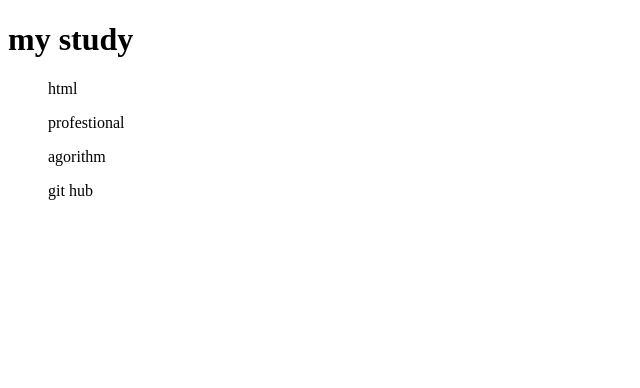
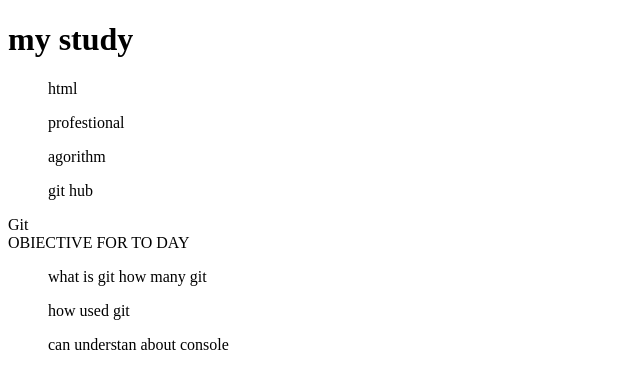
Before and after one commit to Chornchoan/Study-my-git, a plain HTML site: page index.html in a window 1280 px wide. Shown: the whole page, without its empty margins (0-640 px from the left). Drawn offline with Linux system fonts and the light colour scheme.

Commit message:
first ss

```diff
--- a/index.html
+++ b/index.html
@@ -11,5 +11,14 @@
      <ol>profestional</ol>
      <ol>agorithm</ol>
      <ol>git hub</ol>
+     <div class="git">Git
+        <div class="sesson1">
+            <div class="objective">OBIECTIVE FOR TO DAY
+                <ol>what is git  how many git</ol>
+                <ol>how used git</ol>
+                <ol>can understan about console </ol>
+            </div>
+        </div>
+     </div>
 </body>
 </html>
--- /dev/null
+++ b/system.css
@@ -0,0 +1,11 @@
+*{
+    margin: 0;
+    padding: 0;
+    font-family: sans-serif;
+}
+body{
+    background: #12a06a;
+    display: flex;
+    flex-direction: column;
+
+}
```
